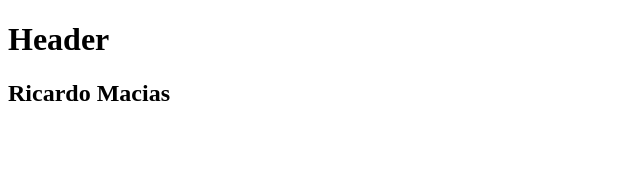
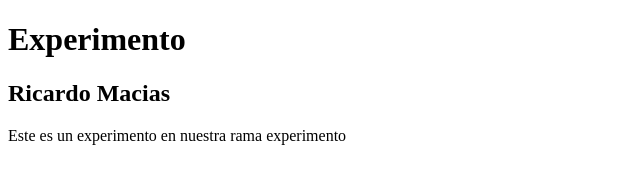
Before and after one commit to Ramg555/Curso, a plain HTML site: page index.html in a window 1280 px wide. Shown: the whole page, without its empty margins (0-640 px from the left). Drawn offline with Linux system fonts and the light colour scheme.

Commit message:
Agregamos texto de experimento

```diff
--- a/index.html
+++ b/index.html
@@ -8,10 +8,13 @@
 </head>
 <body>
     <header>
-        <h1>Header</h1>
+        <h1>Experimento</h1>
     </header>
     <div class="container">
         <h2>Ricardo Macias</h2>
     </div>
+    <footer>
+        <p>Este es un experimento en nuestra rama experimento</p>
+    </footer>
 </body>
 </html>
```
